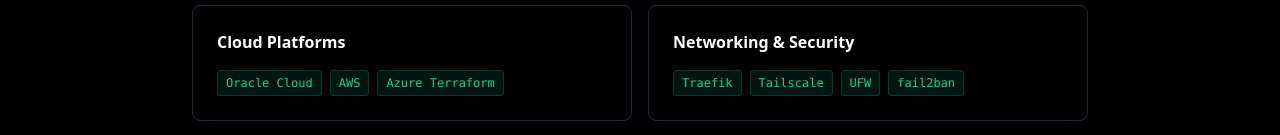
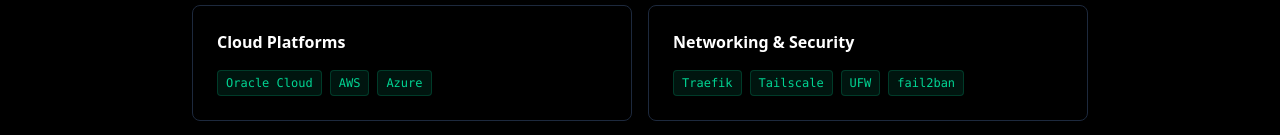
Before and after one commit to benzac708/zachara-dev, an Astro site: page / in a window 1280 px wide. Shown: the part 1969-2104 px from the top of the page. Built offline with nearby package versions, Linux system fonts and the light colour scheme; Astro itself is replaced by a stand-in of ours.

Commit message:
fix: change 'Azure Terraform' to 'Azure' in skills

```diff
--- a/src/pages/index.astro
+++ b/src/pages/index.astro
@@ -43,7 +43,7 @@ const projects = [
 const skills = [
   { title: "Containers & Orchestration", skills: ["Docker", "K3s (Kubernetes)"] },
   { title: "CI/CD", skills: ["GitHub Actions", "GHCR"] },
-  { title: "Cloud Platforms", skills: ["Oracle Cloud", "AWS", "Azure Terraform"] },
+  { title: "Cloud Platforms", skills: ["Oracle Cloud", "AWS", "Azure"] },
   { title: "Networking & Security", skills: ["Traefik", "Tailscale", "UFW", "fail2ban"] },
   { title: "Scripting & Languages", skills: ["Bash", "Python", "TypeScript", "YAML"] },
 ];
--- a/src/pages/resume.astro
+++ b/src/pages/resume.astro
@@ -6,7 +6,7 @@ import TimelineItem from "~/components/TimelineItem.astro";
 const skills = [
   { title: "Containers & Orchestration", skills: ["Docker", "Kubernetes", "K3s", "containerd"] },
   { title: "CI/CD", skills: ["GitHub Actions", "GHCR"] },
-  { title: "Cloud Platforms", skills: ["Oracle Cloud", "AWS", "Azure Terraform"] },
+  { title: "Cloud Platforms", skills: ["Oracle Cloud", "AWS", "Azure"] },
   { title: "Networking & Security", skills: ["Traefik", "Tailscale", "UFW", "fail2ban"] },
   { title: "Scripting & Languages", skills: ["Bash", "Python", "TypeScript", "YAML"] },
 ];
```
